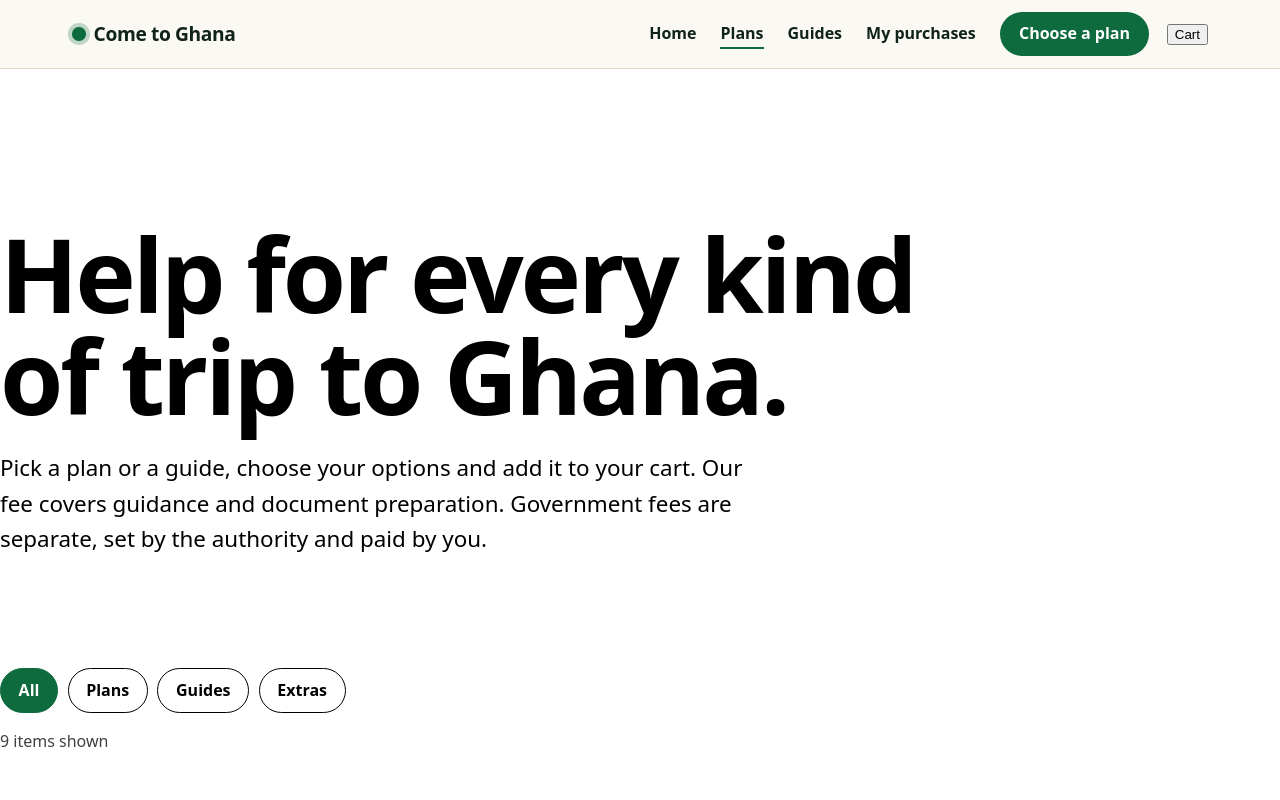
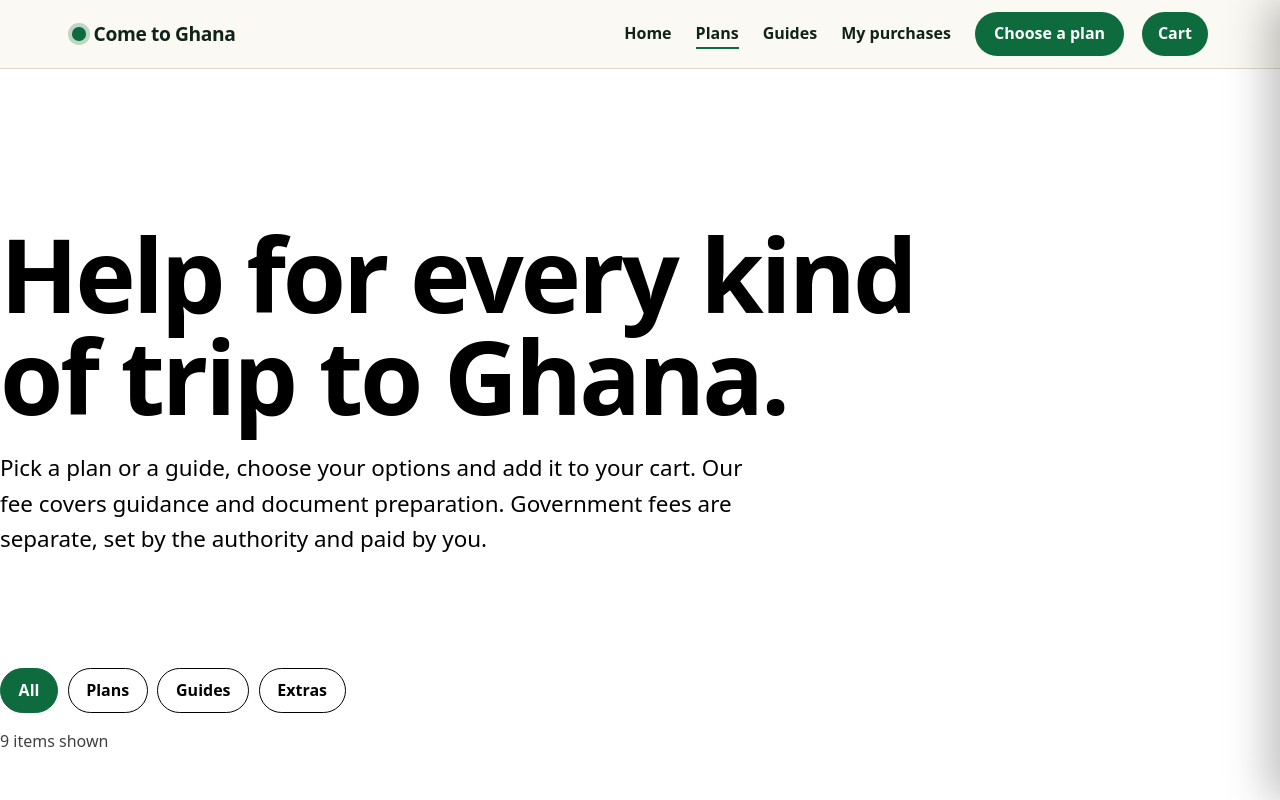
Before and after one commit to datton/orchestrate-demo-come-to-ghana, a plain HTML site: page pages/services.html in a window 1280 px wide. Shown: the top 800 px of the page. Drawn offline with Linux system fonts and the light colour scheme.

Commit message:
Services page: link cart.css

```diff
--- a/pages/services.html
+++ b/pages/services.html
@@ -5,7 +5,7 @@
 <meta name="viewport" content="width=device-width, initial-scale=1">
 <title>Services and guides | Come to Ghana</title>
 <meta name="description" content="Plans, guides and extras for visiting, working or investing in Ghana, with prices in euro. Demo shop: test payments only.">
-<link rel="stylesheet" href="../css/tokens.css"> <link rel="stylesheet" href="../css/layout.css"> <link rel="stylesheet" href="../css/site.css"> <link rel="stylesheet" href="../css/shop/core.css"> <link rel="stylesheet" href="../css/shop/services.css">
+<link rel="stylesheet" href="../css/tokens.css"> <link rel="stylesheet" href="../css/layout.css"> <link rel="stylesheet" href="../css/site.css"> <link rel="stylesheet" href="../css/shop/core.css"> <link rel="stylesheet" href="../css/shop/cart.css"> <link rel="stylesheet" href="../css/shop/services.css">
 <script defer src="../js/nav.js"></script> <script defer src="../js/motion.js"></script> <script defer src="../js/app.js"></script> <script defer src="../js/shop/core.js"></script> <script defer src="../js/shop/cart.js"></script> <script defer src="../js/shop/services.js"></script>
 </head>
 <body>
```
